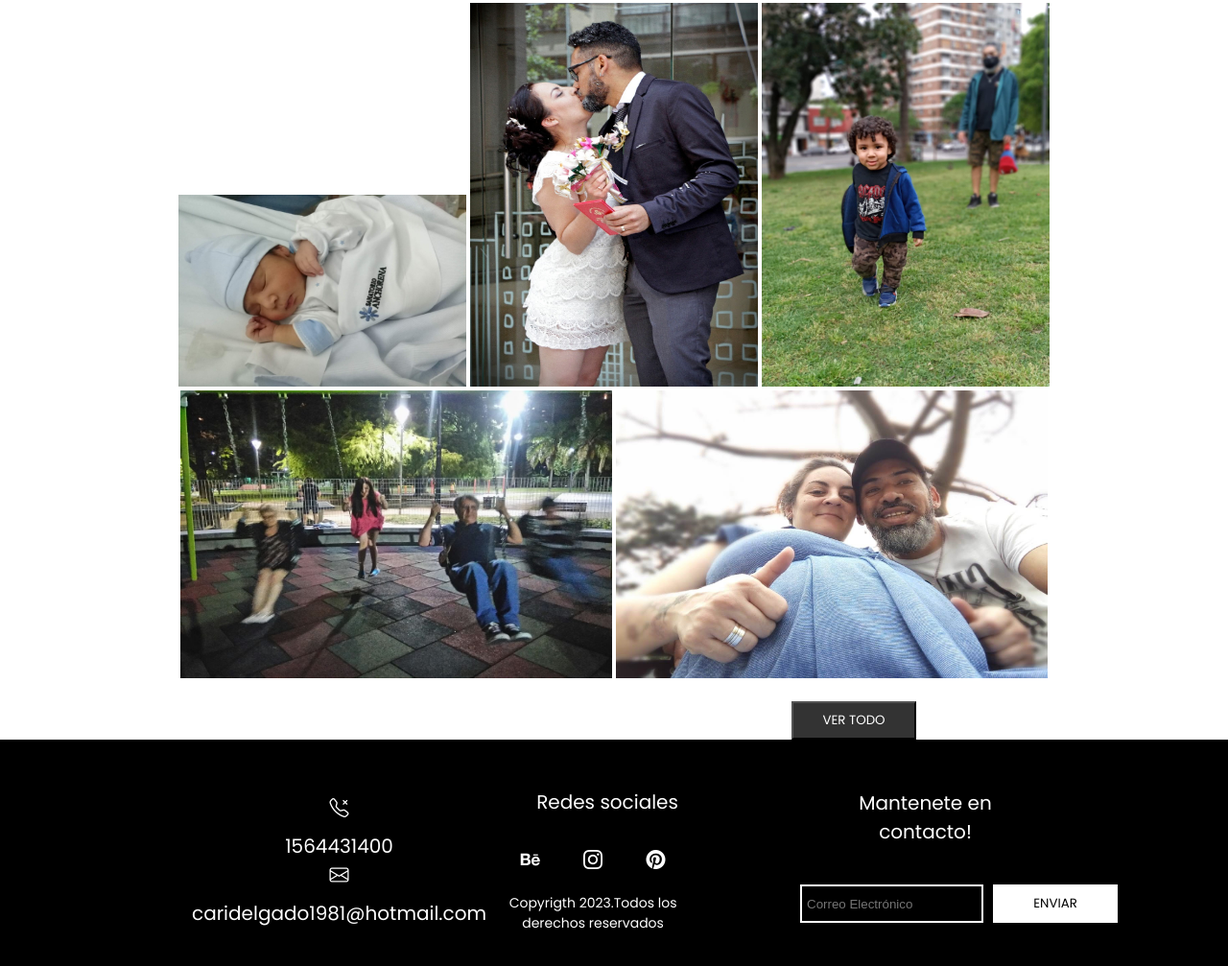
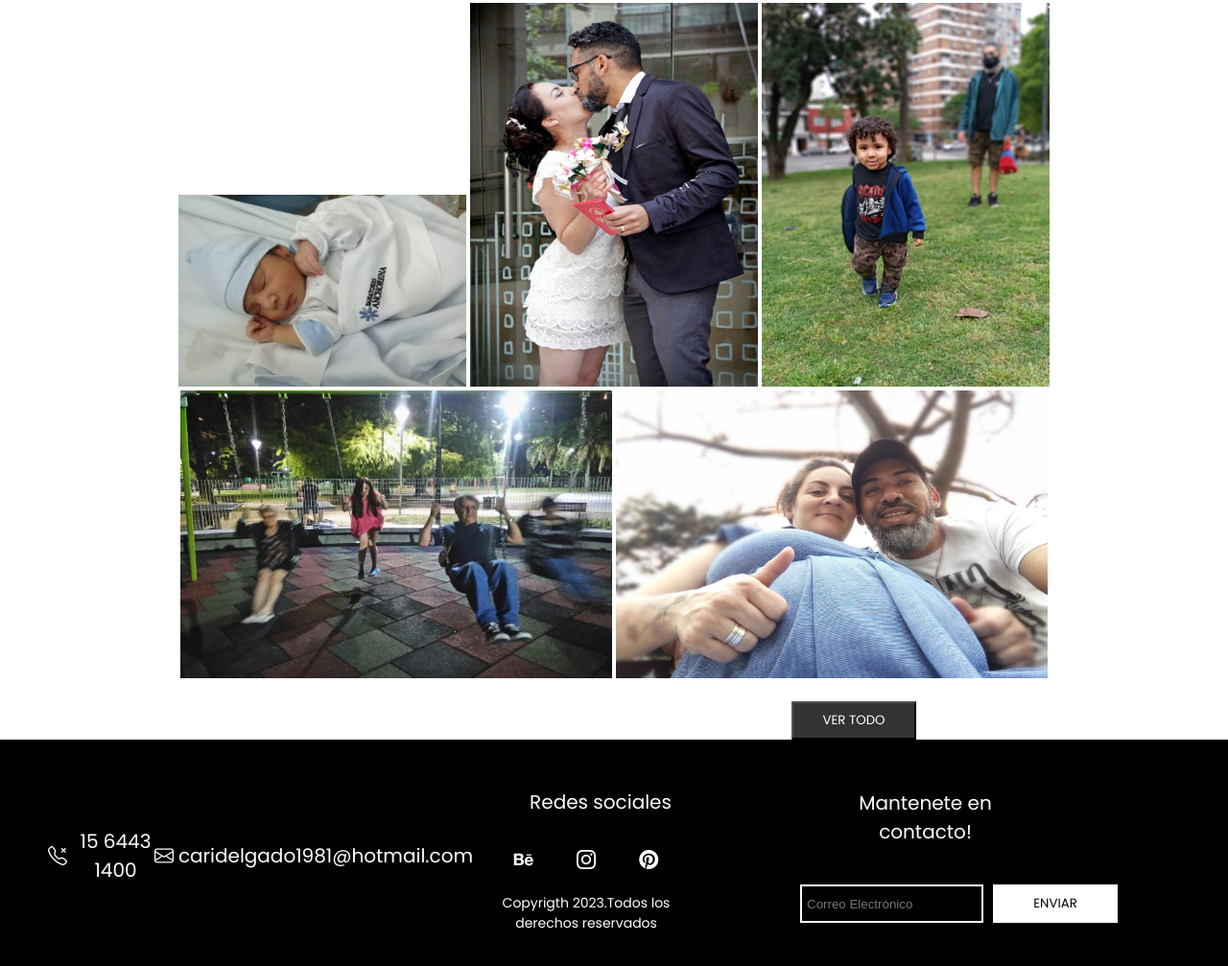
Before and after one commit to Carina23UTN/Mi-primer-pagina-web, a plain HTML site: page index.html in a window 1280 px wide. Shown: the part 3754-4761 px from the top of the page at 96% size. Drawn offline with nearby package versions, Linux system fonts and the light colour scheme; files whose address does not match are found by name; a web font is replaced by a local one.

Commit message:
Modifique la seccion de contacto del Footer

```diff
--- a/index.html
+++ b/index.html
@@ -99,11 +99,15 @@
 <footer>
 <Section class="Contactame">
 
-<div class="telmail">
+<div class="tel">
+
     <i class="bi bi-telephone-x"></i>
-    <p>1564431400</p>
+    <p class="phone">15 6443 1400</p>
+</div>
+
+<div class="Mail">
     <i class="bi bi-envelope"></i>
-    <p>caridelgado1981@hotmail.com</p>
+    <p class="correo">caridelgado1981@hotmail.com</p>
 </div>
 
 <div class="Redes">
--- a/style.css
+++ b/style.css
@@ -330,15 +330,55 @@ span{
   text-align: center;
 }
 
-.telmail{
- margin-left: 150px;
- text-align: center;
+.tel, .Mail {
+  display: flex;
+  align-items: center;
+  margin-bottom: 10px;
 }
 
-.telmail i{
-  display: block;
-  margin-bottom: 10px;
+.tel i, .correo i {
+  margin-right: 5px;
 }
+
+.phone, .correo {
+  margin: 0;
+  margin-left: 5px;
+}
+
+
+
+
+
+
+
+
+
+
+
+
+
+
+
+
+
+
+
+
+
+
+
+
+
+
+
+
+
+
+
+
+
+
+
 .mantenercontacto {
   margin-bottom: 30px;
   margin-left: 120px;
```
